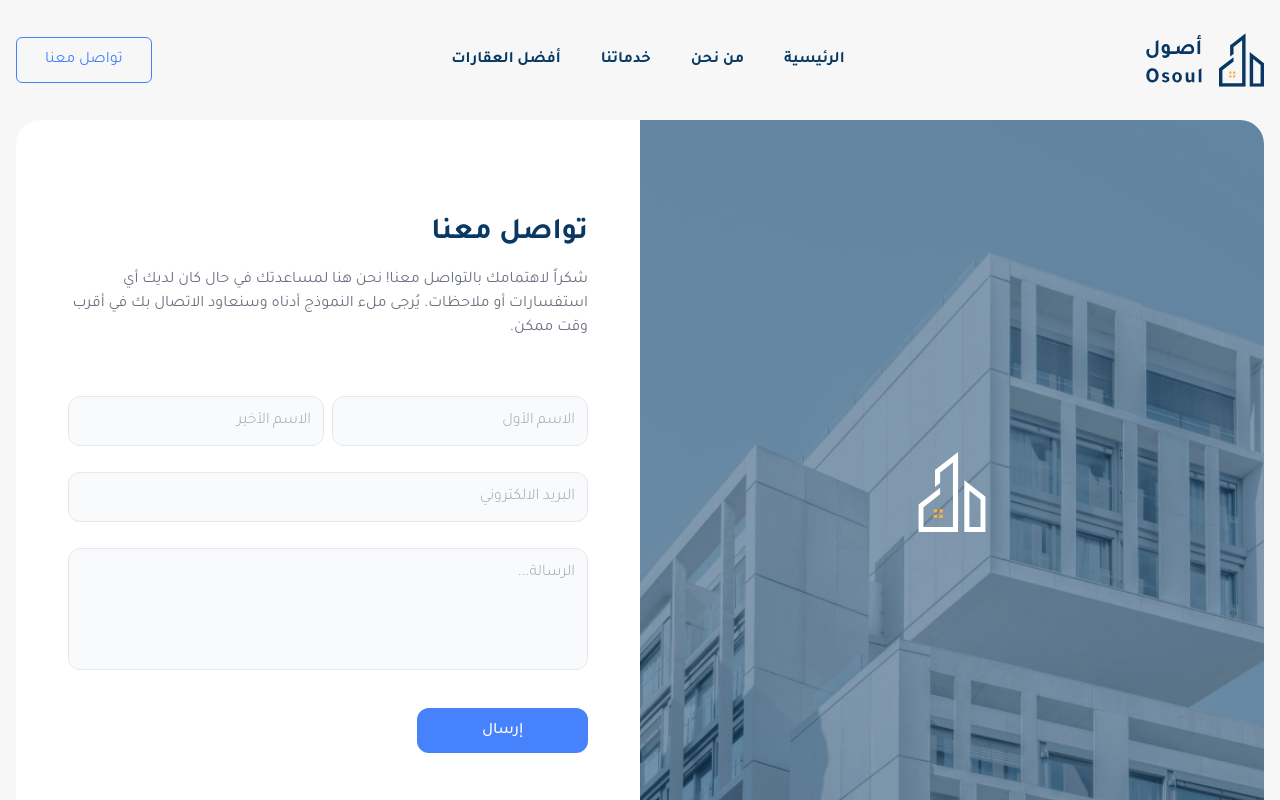
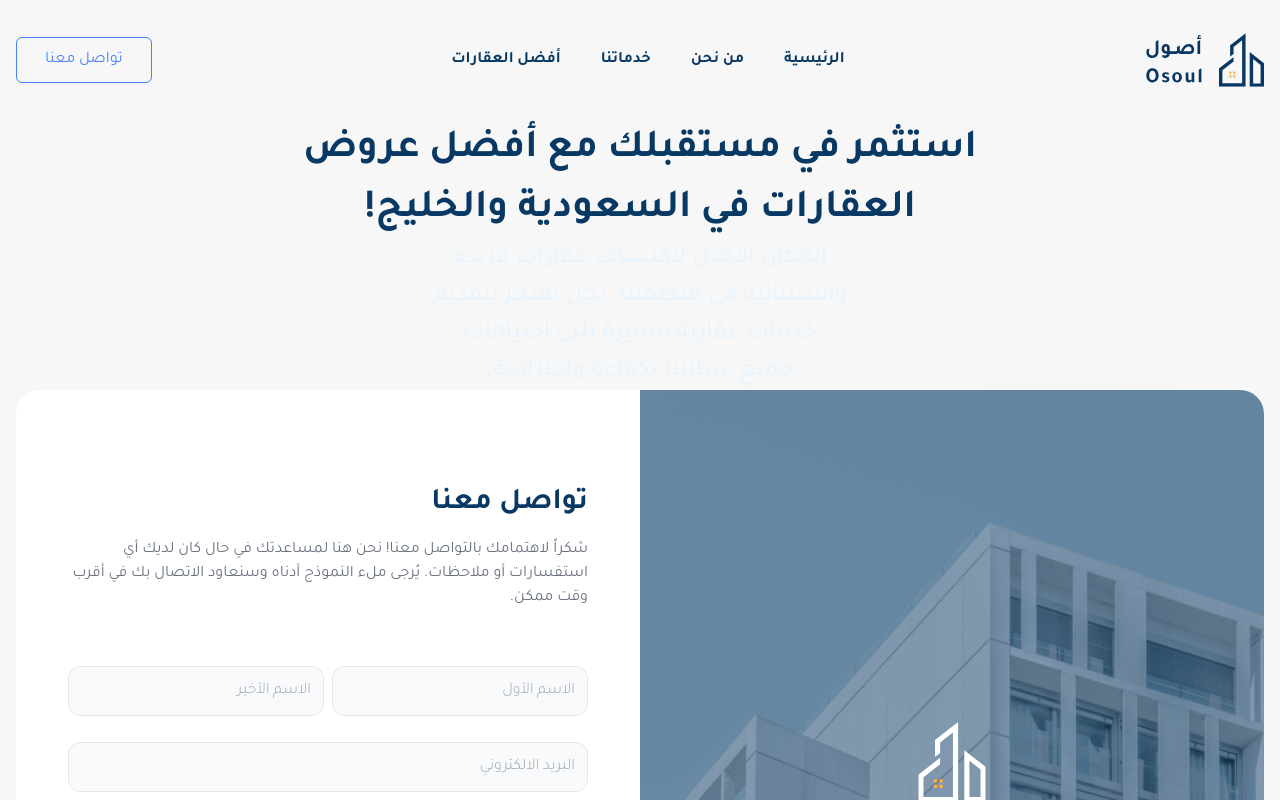
Before and after one commit to kerneltics/Project-2, a React (Vite) app in the folder Front-end/: page / in a window 1280 px wide. Shown: the top 800 px of the page. Built offline with nearby package versions, Linux system fonts and the light colour scheme.

Commit message:
create hero section file and add text heading and subheading

```diff
--- a/Front-end/src/components/Heading.tsx
+++ b/Front-end/src/components/Heading.tsx
@@ -8,7 +8,7 @@ interface HeadingProps extends React.HTMLAttributes<HTMLHeadElement> {
 
 export const Heading = ({ className = "", ...props }: HeadingProps) => (
   <h1
-    className={cn("mx-auto max-w-[24ch] text-5xl font-bold", className)}
+    className={cn("mx-auto max-w-[30ch] text-5xl font-bold", className)}
     {...props}
   />
 );
--- /dev/null
+++ b/Front-end/src/components/HeroSection.tsx
@@ -0,0 +1,16 @@
+import { Heading } from "./Heading";
+import { SubHeading } from "./SubHeading";
+
+export const HeroSection = () => {
+  return (
+    <div id="main-hero">
+      <Heading className="text-center text-[40px]">
+        استثمر في مستقبلك مع أفضل عروض العقارات في السعودية والخليج!
+      </Heading>
+      <SubHeading className="m-auto max-w-[30ch] text-center text-[25px] font-normal text-muted">
+        المكان الأمثل لاكتشاف عقارات فريدة واستثنائية في منطقتنا. نحن نفتخر
+        بتقديم خدمات عقارية متميزة تلبي احتياجات جميع عملائنا بكفاءة واحترافية.
+      </SubHeading>
+    </div>
+  );
+};
--- a/Front-end/src/layout/RootLayout.tsx
+++ b/Front-end/src/layout/RootLayout.tsx
@@ -3,6 +3,7 @@ import { Outlet } from "react-router-dom";
 import { Container } from "@/components/Container";
 import { Footer } from "@/components/Footer";
 import { Header } from "@/components/Header";
+import { HeroSection } from "@/components/HeroSection";
 
 export const RootLayout = () => {
   return (
@@ -10,6 +11,7 @@ export const RootLayout = () => {
       <Header />
       <main className="flex-1">
         <Container>
+        <HeroSection />
           <Outlet />
         </Container>
       </main>
```
